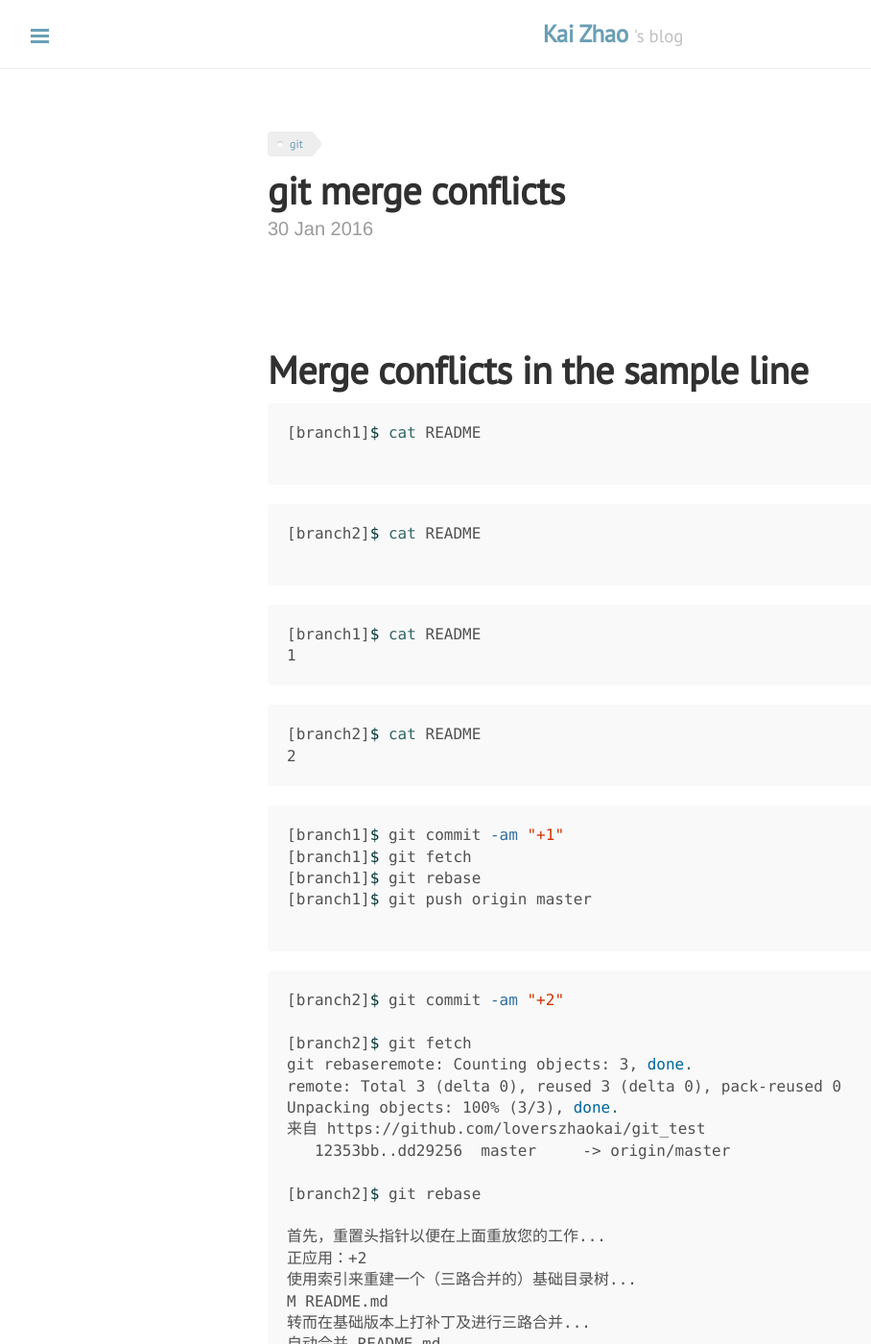
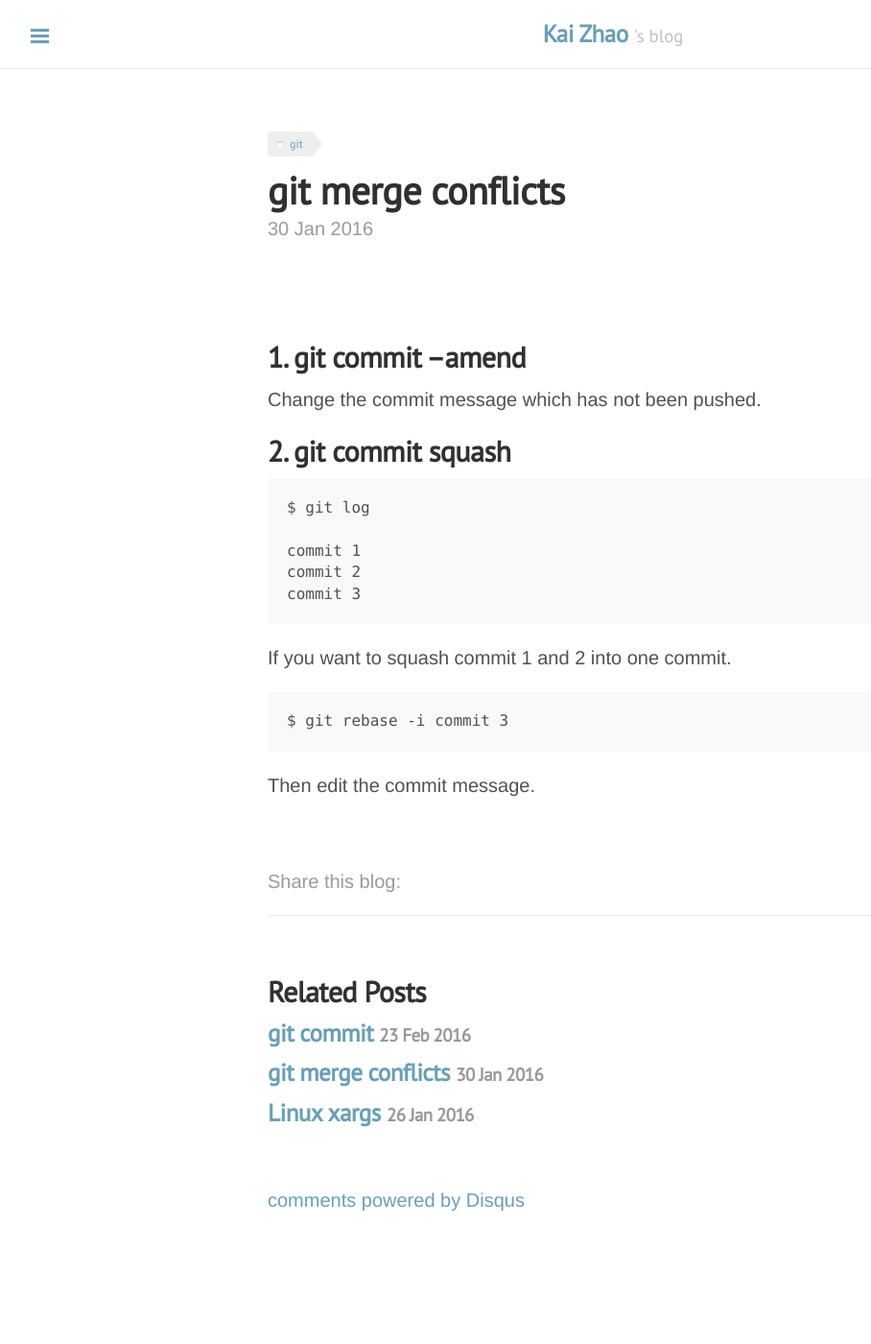
Before and after one commit to loverszhaokai/loverszhaokai.github.io, a Jekyll site: the page built from _posts/2016-02-23-git-test.md, in a window 1280 px wide and 1400 px high. Shown: the whole window at 96% size, without its empty margins (1-909 px from the left). Built offline with Jekyll 4.4.1, drawn with Linux system fonts in a browser that asks for light colours; nearby versions of some CDN libraries; comment, search, counter and statistics services are not loaded; some of the changed text lies outside the part shown.

Commit message:
update git test

```diff
--- a/_posts/2016-02-23-git-test.md
+++ b/_posts/2016-02-23-git-test.md
@@ -10,68 +10,24 @@
 
 <br>
 
-# Merge conflicts in the sample line
+## 1. git commit --amend
 
-~~~ shell
-[branch1]$ cat README
+Change the commit message which has not been pushed.
+
+## 2. git commit squash
 
 ~~~
+$ git log
 
-~~~ shell
-[branch2]$ cat README
+commit 1
+commit 2
+commit 3
+~~~
+
+If you want to squash commit 1 and 2 into one commit.
 
 ~~~
-
-~~~ shell
-[branch1]$ cat README
-1
+$ git rebase -i commit 3
 ~~~
 
-~~~ shell
-[branch2]$ cat README
-2
-~~~
-
-~~~ shell
-[branch1]$ git commit -am "+1"
-[branch1]$ git fetch
-[branch1]$ git rebase
-[branch1]$ git push origin master
-
-~~~
-
-~~~ shell
-[branch2]$ git commit -am "+2"
-
-[branch2]$ git fetch
-git rebaseremote: Counting objects: 3, done.
-remote: Total 3 (delta 0), reused 3 (delta 0), pack-reused 0
-Unpacking objects: 100% (3/3), done.
-来自 https://github.com/loverszhaokai/git_test
-   12353bb..dd29256  master     -> origin/master
-
-[branch2]$ git rebase
-
-首先，重置头指针以便在上面重放您的工作...
-正应用：+2
-使用索引来重建一个（三路合并的）基础目录树...
-M README.md
-转而在基础版本上打补丁及进行三路合并...
-自动合并 README.md
-冲突（内容）：合并冲突于 README.md
-无法合并变更。
-补丁失败于 0001 +2
-失败的补丁文件副本位于：
-   /home/zhaokai/workspace/test/git/git_test/.git/rebase-apply/patch
-
-当您解决了此问题后，执行 "git rebase --continue"。
-如果您想跳过此补丁，则执行 "git rebase --skip"。
-要恢复原分支并停止变基，执行 "git rebase --abort"。
-
-[branch2]$ // edit README.md
-[branch2]$ cat README
-12
-[branch2]$ git add README.md
-[branch2]$ git rebase --continue
-[branch2]$ git push origin master
-~~~
+Then edit the commit message.
```
